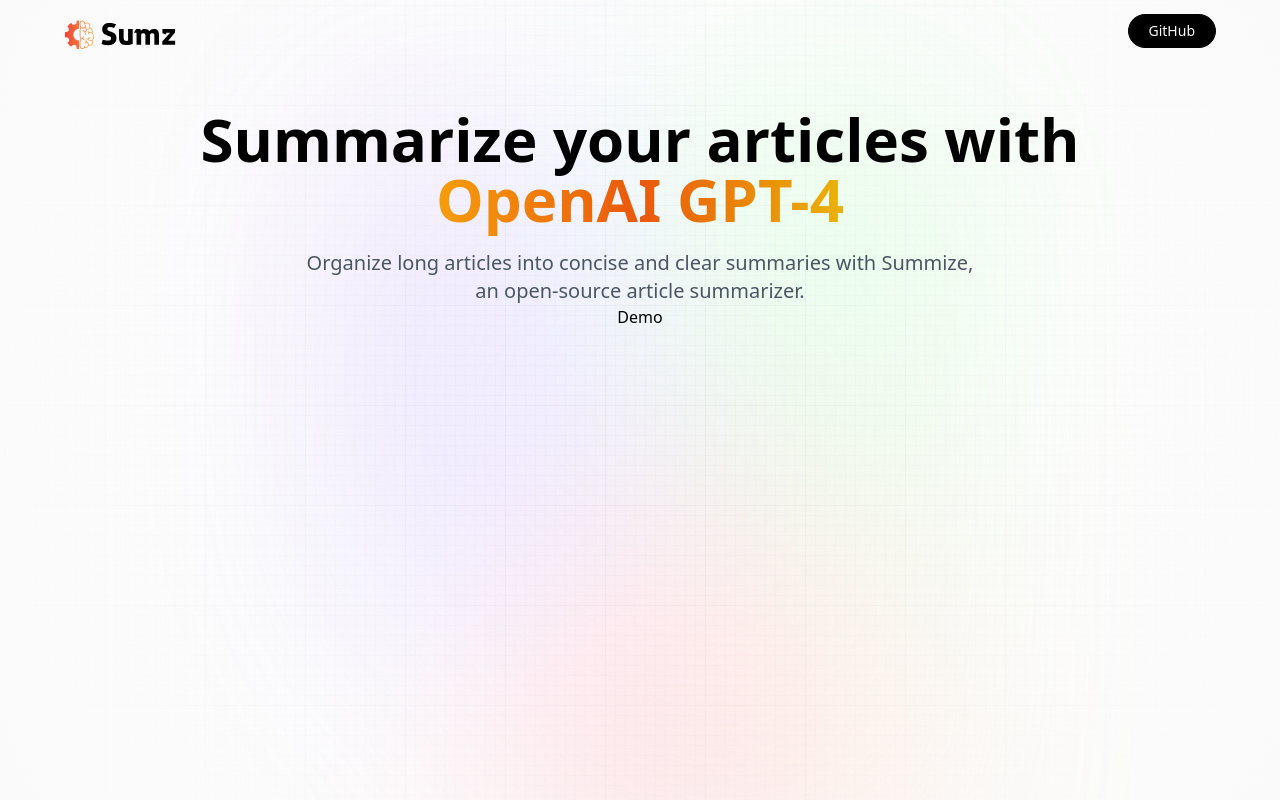
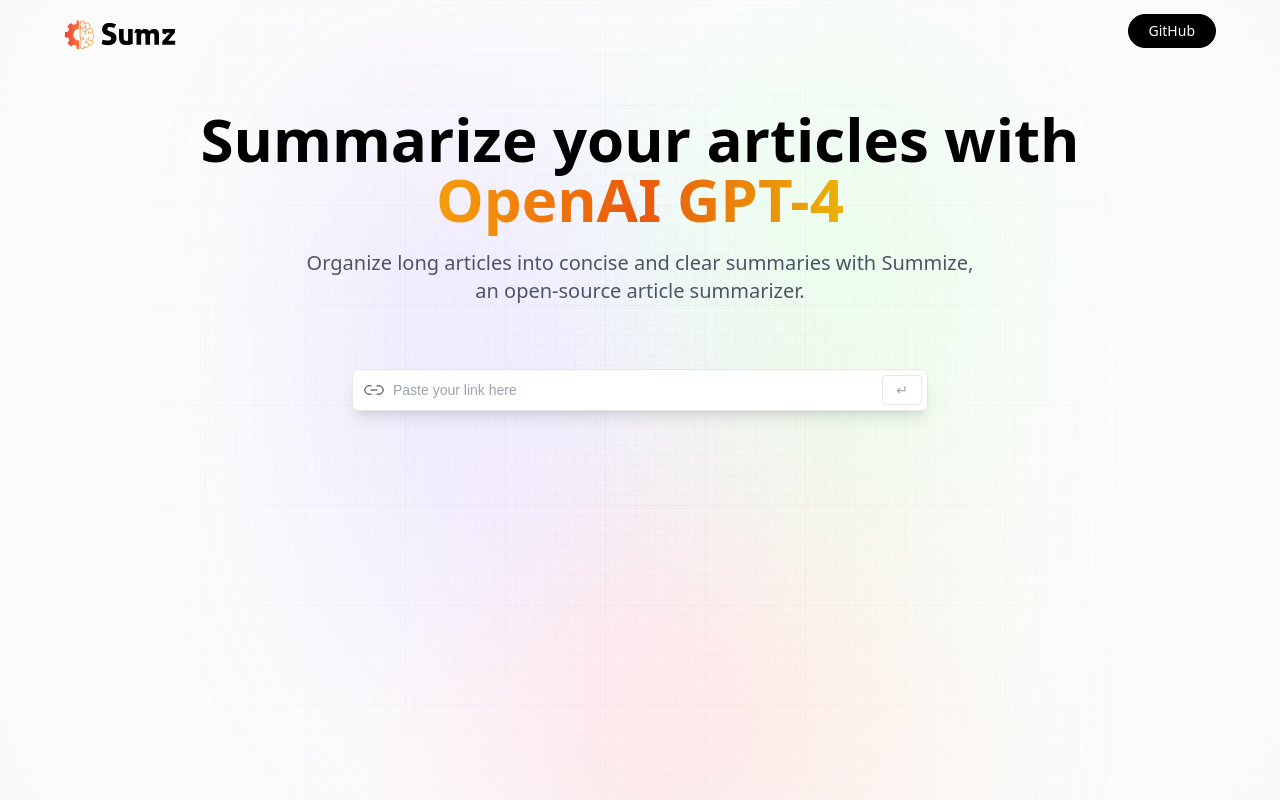
Before and after one commit to niclastanskanen/ai-article-summarizer, a React (Vite) app: page / in a window 1280 px wide. Built offline with nearby package versions, Linux system fonts and the light colour scheme; a web font is replaced by a local one.

Commit message:
add Demo section with form, input and button

```diff
--- a/src/components/Demo.jsx
+++ b/src/components/Demo.jsx
@@ -1,8 +1,37 @@
-import React from 'react'
+import { useState, useEffect } from "react";
+
+import { copy, linkIcon, loader, tick } from "../assets";
 
 const Demo = () => {
   return (
-    <div>Demo</div>
+    <section className="mt-16 w-full max-w-xl">
+      <div className="flex flex-col w-full gap-2">
+        <form
+          className="relative flex justify-center items-center"
+          onSubmit={() => {}}
+        >
+        <img
+          src={linkIcon}
+          alt="link_icon"
+          className="absolute left-0 my-2 ml-3 w-5"
+        />
+        <input
+          type="url"
+          placeholder="Paste your link here"
+          value=""
+          onChange={() => {}}
+          required
+          className="url_input peer"
+        />
+        <button
+          type="submit"
+          className="submit_btn peer-focus:border-gray-700 peer-focus:text-gray-700"
+        >
+          ↵
+        </button>
+        </form>
+      </div>
+    </section>
   )
 }
 
```
